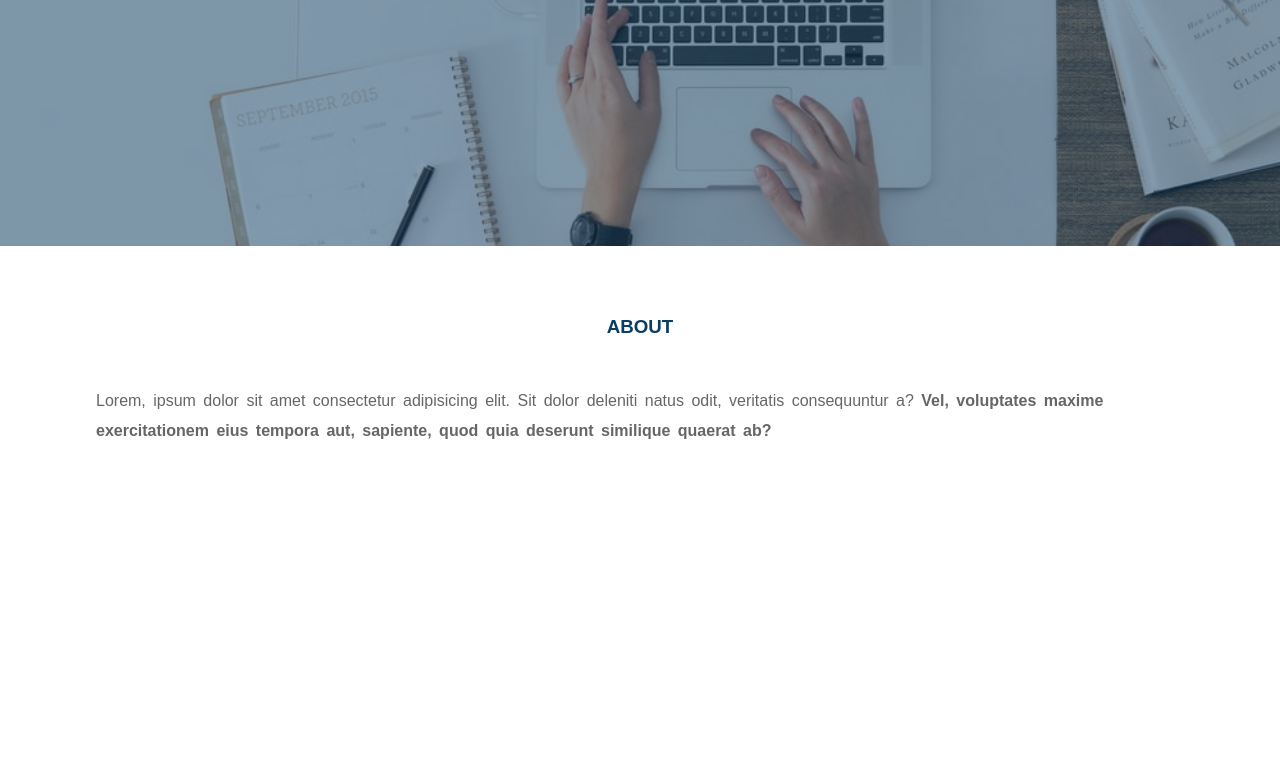
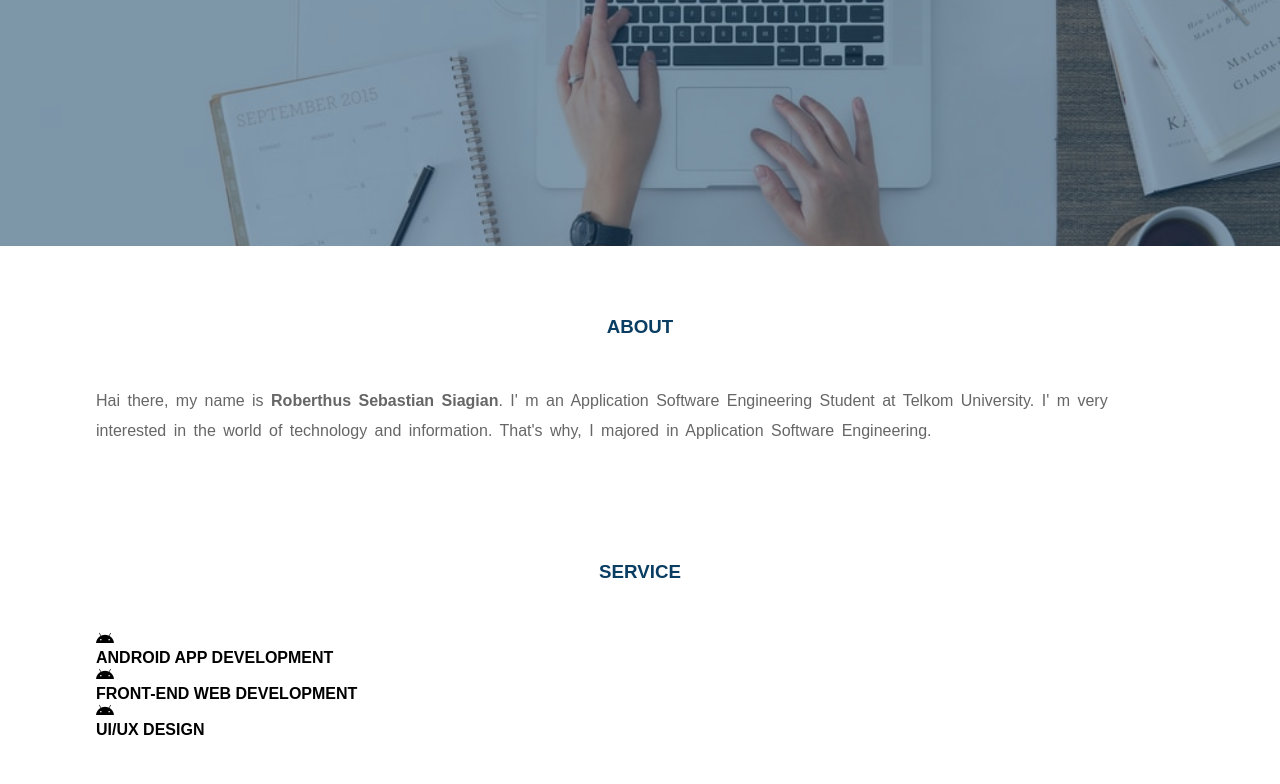
Before and after one commit to roberthussebastian/roberthussebastian.github.io, a plain HTML site: page index.html in a window 1280 px wide. Shown: the part 431-1215 px from the top of the page. Before the commit the page ends 922 px from the top, so only its background shows below. Drawn offline with Linux system fonts and the light colour scheme.

Commit message:
update about and add service

```diff
--- a/index.html
+++ b/index.html
@@ -13,6 +13,9 @@
     <!-- link css-->
     <link rel="stylesheet" href="css/style.css" type="text/css" media="all">
     <link rel="stylesheet" href="https://cdnjs.cloudflare.com/ajax/libs/font-awesome/6.0.0-beta2/css/all.min.css">
+
+    <!-- icon-->
+    <link rel="fluid-icon" href="image/logo_circle.png">
 
 </head>
 
@@ -32,7 +35,7 @@
 
     <header>
         <div class="container">
-            <h1><a href="index.html">BetSKY</a></h1>
+            <h1><a href="index.html">BET SKY</a></h1>
             <ul>
                 <li><a href="">HOME</a></li>
                 <li><a href="">ABOUT</a></li>
@@ -51,10 +54,37 @@
     <section class="about">
         <div class="container">
             <h3>ABOUT</h3>
-            <p>Lorem, ipsum dolor sit amet consectetur adipisicing elit. Sit dolor deleniti natus odit, veritatis
-                consequuntur a? <strong>Vel, voluptates maxime exercitationem eius tempora aut, sapiente, quod quia
-                    deserunt
-                    similique quaerat ab?</strong></p>
+            <p>Hai there, my name is <strong>Roberthus Sebastian Siagian</strong>. I' m an Application Software
+                Engineering Student at
+                Telkom University. I' m very interested in the world of technology and information. That's why, I
+                majored in Application Software Engineering.</p>
+        </div>
+    </section>
+
+    <!-- service-->
+    <section class="service">
+        <div class="container">
+            <h3>SERVICE</h3>
+            <div class="box">
+                <div class="col-3">
+                    <div class="icon">
+                        <i class="fab fa-android"></i>
+                    </div>
+                    <h4>ANDROID APP DEVELOPMENT</h4>
+                </div>
+                <div class="col-3">
+                    <div class="icon">
+                        <i class="fab fa-android"></i>
+                    </div>
+                    <h4>FRONT-END WEB DEVELOPMENT</h4>
+                </div>
+                <div class="col-3">
+                    <div class="icon">
+                        <i class="fab fa-android"></i>
+                    </div>
+                    <h4>UI/UX DESIGN</h4>
+                </div>
+            </div>
         </div>
     </section>
 
```
